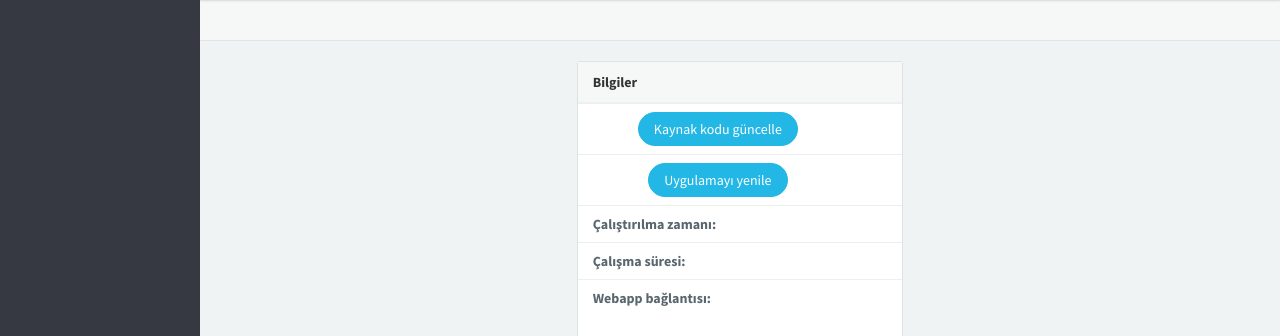
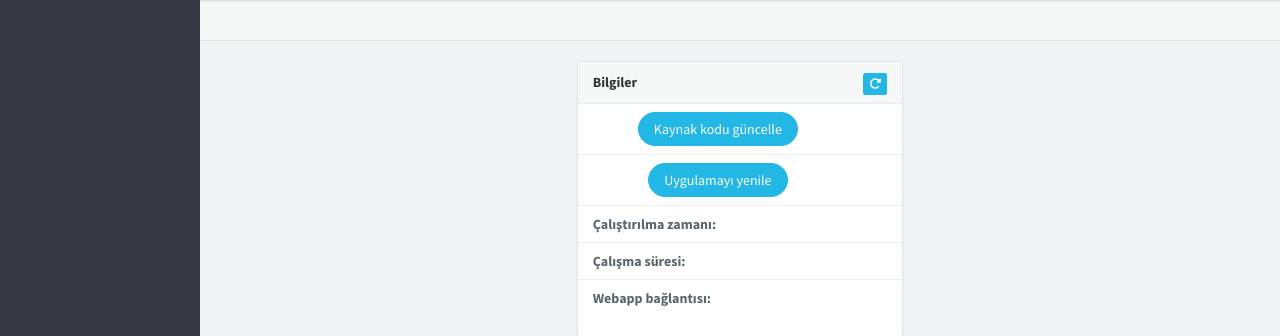
Before and after one commit to yilmazmuhammed/Sandikv2, a Flask app: template sandik/paw/templates/paw/source_code_and_webapp_page.html in a window 1280 px wide. Shown: the part 50-386 px from the top of the page. Run offline with Flask 2, Linux system fonts and the light colour scheme; the template is opened without the code that fills it, so the values that code supplies are empty; parts of the project's set-up code (start-up, migrations or seed data) failed here and were passed over; some libraries are stand-ins or nearby versions.

Commit message:
Git pull ve webapp reload mekanizmaları

```diff
--- a/sandik/paw/templates/paw/source_code_and_webapp_page.html
+++ b/sandik/paw/templates/paw/source_code_and_webapp_page.html
@@ -100,6 +100,11 @@
           <div class="panel panel-default">
             <div class="panel-heading font-bold">
               <span>Bilgiler</span>
+              <span class="pull-right">
+                <a href="#" class="btn btn-xs btn-info">
+                  <i class="fa-solid fa-rotate-right"></i>
+                </a>
+              </span>
             </div>
             <div>
               <table class="table">
```
